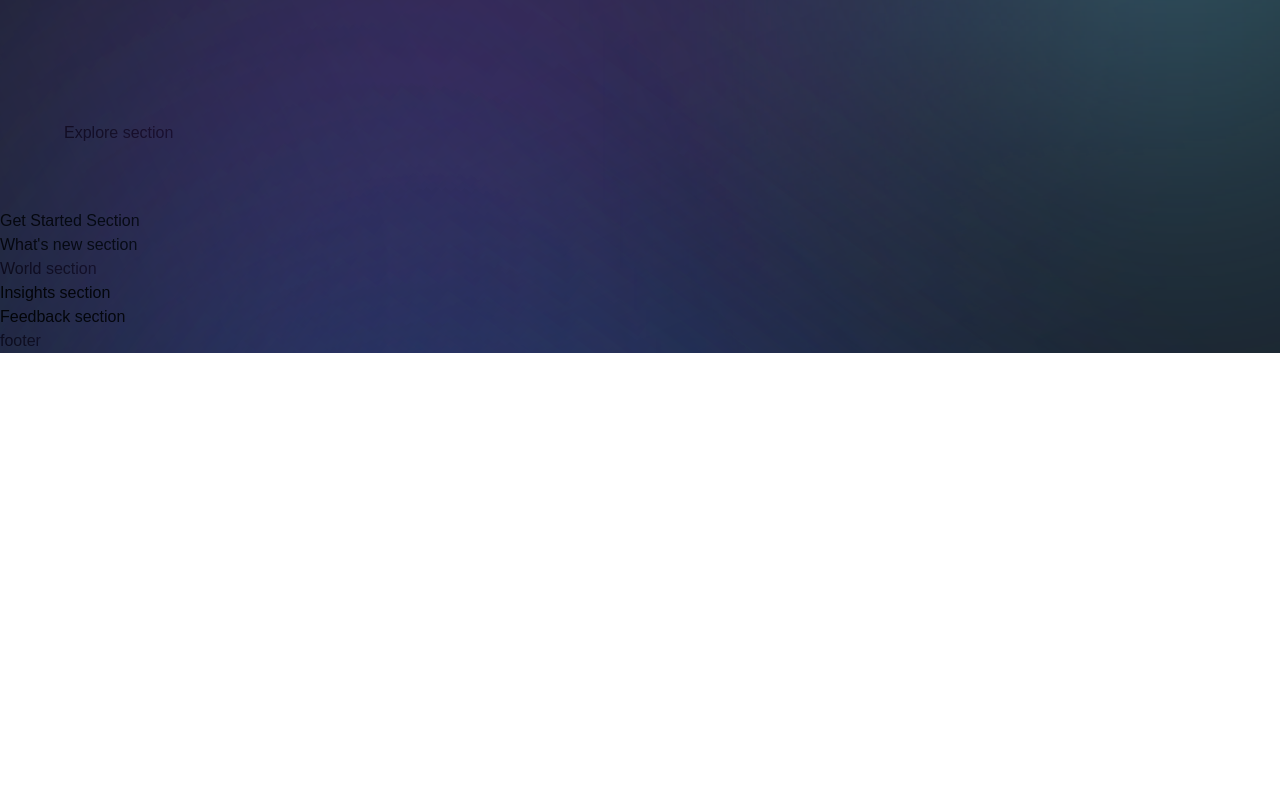
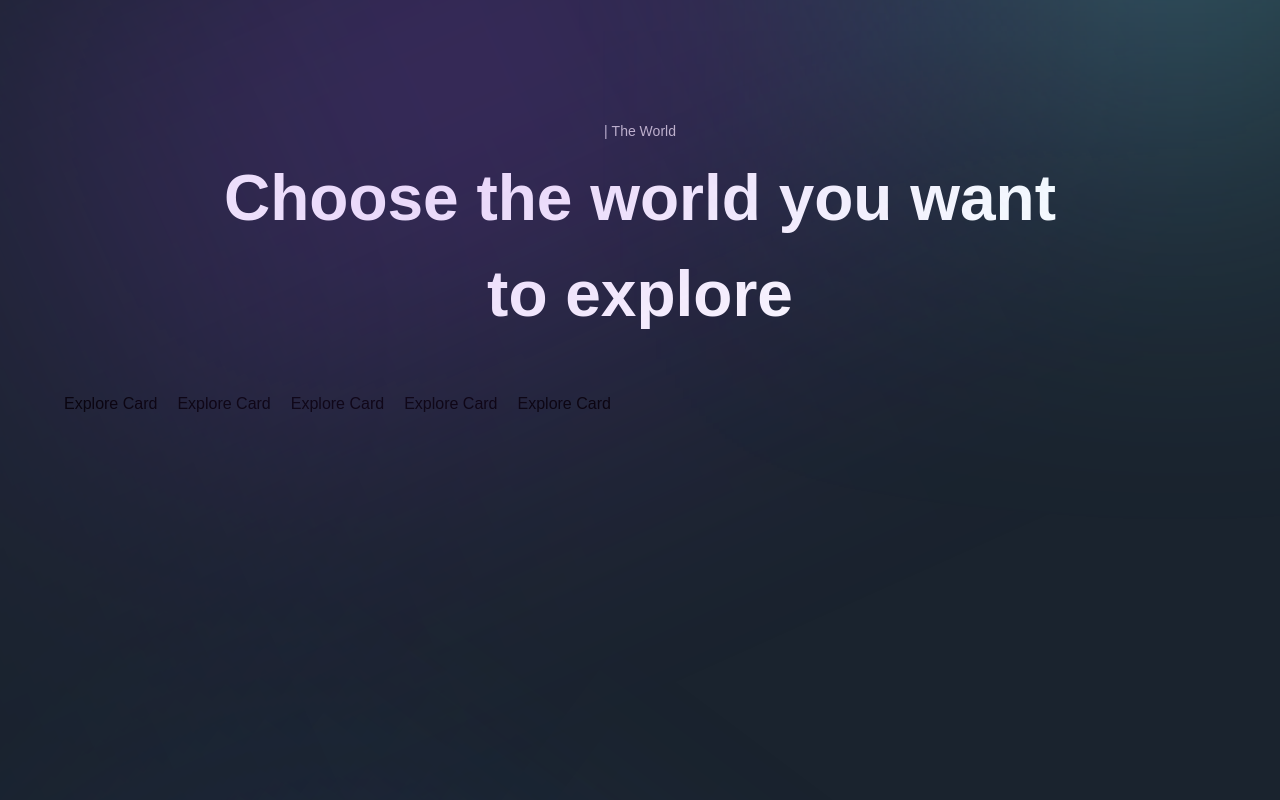
Before and after one commit to ScottishSmokedSalmon/metaversus, a Next.js app: page / in a window 1280 px wide. Shown: the part 1500-2300 px from the top of the page. Before the commit the page ends 1853 px from the top, so only its background shows below. Built offline with nearby package versions, Linux system fonts and the light colour scheme; a web font is replaced by a local one.

Commit message:
add: new functionality
Completed Explore.jsx moving onto Explore Cart for planet imgs

```diff
--- a/sections/Explore.jsx
+++ b/sections/Explore.jsx
@@ -4,14 +4,41 @@ import { useState } from 'react';
 import { motion } from 'framer-motion';
 
 import styles from '../styles';
+import { exploreWorlds } from '../constants';
 import { staggerContainer } from '../utils/motion';
 import { ExploreCard, TitleText, TypingText } from '../components';
-import { exploreWorlds } from '../constants';
 
-const Explore = () => (
-  <section className={`${styles.paddings}`} id="explore">
-    Explore section
-  </section>
-);
+const Explore = () => {
+  const [active, setActive] = useState('world-2');
+
+  return (
+    <section className={`${styles.paddings}`} id="explore">
+      <motion.div
+        variants={staggerContainer}
+        initial="hidden"
+        whileInView="show"
+        viewport={{ once: false, amount: 0.25 }}
+        className={`${styles.innerWidth} mx-auto flex flex-col`}
+      >
+        <TypingText title="| The World" textStyles="text-center" />
+        <TitleText
+          title={<>Choose the world you want <br className="md:block hidden" /> to explore</>}
+          textStyles="text-center"
+        />
+        <div className="mt-[50px] flex lg:flex-row flex-col min-h-[70vh] gap-5">
+          {exploreWorlds.map((world, index) => (
+            <ExploreCard
+              key={world.id}
+              {...world}
+              index={index}
+              active={active}
+              handleClick={setActive}
+            />
+          ))}
+        </div>
+      </motion.div>
+    </section>
+  );
+};
 
 export default Explore;
```
